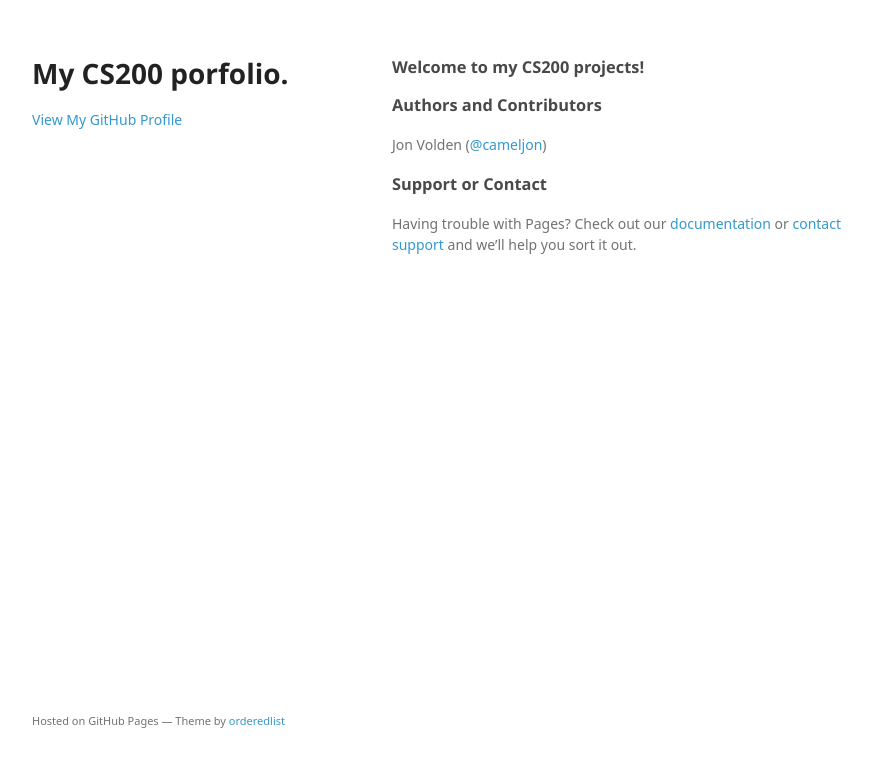
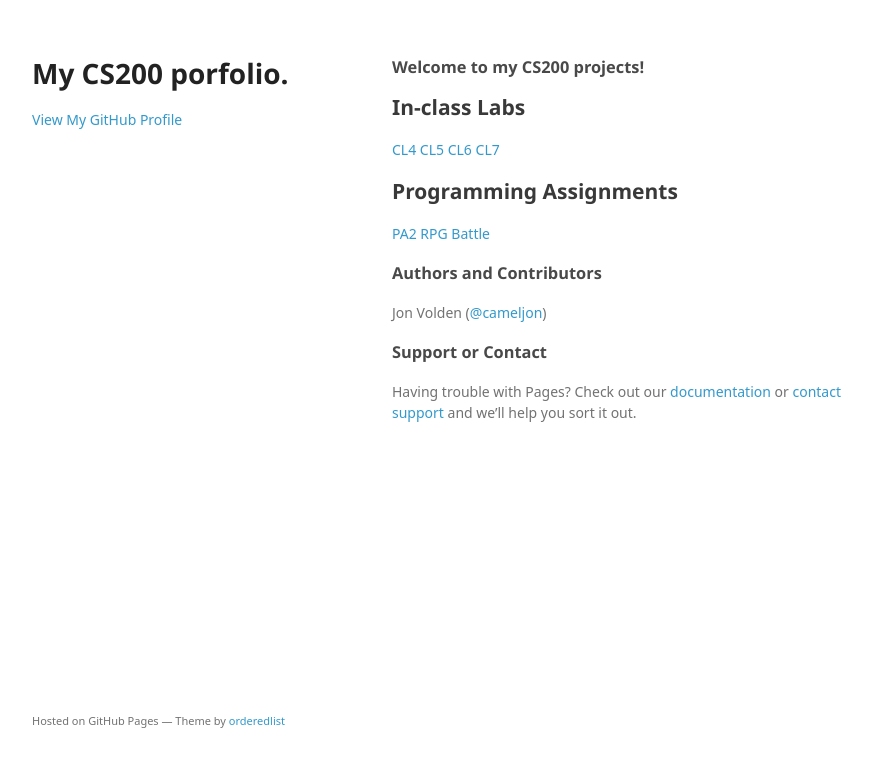
Before and after one commit to cameljon/cameljon.github.io, a plain HTML site: page index.html in a window 1280 px wide. Shown: the whole page, without its empty margins (178-1050 px from the left). Drawn offline with Linux system fonts and the light colour scheme; a web font is replaced by a local one.

Commit message:
Replace master branch with page content via GitHub

```diff
--- a/index.html
+++ b/index.html
@@ -26,6 +26,19 @@
         <h3>
 <a id="welcome-to-my-cs200-projects" class="anchor" href="#welcome-to-my-cs200-projects" aria-hidden="true"><span aria-hidden="true" class="octicon octicon-link"></span></a>Welcome to my CS200 projects!</h3>
 
+<h2>
+<a id="in-class-labs" class="anchor" href="#in-class-labs" aria-hidden="true"><span aria-hidden="true" class="octicon octicon-link"></span></a>In-class Labs</h2>
+
+<p><a href="https://github.com/cameljon/CL4">CL4</a>
+<a href="https://github.com/cameljon/CL5">CL5</a>
+<a href="https://github.com/cameljon/CL6">CL6</a>
+<a href="https://github.com/cameljon/CL7">CL7</a></p>
+
+<h2>
+<a id="programming-assignments" class="anchor" href="#programming-assignments" aria-hidden="true"><span aria-hidden="true" class="octicon octicon-link"></span></a>Programming Assignments</h2>
+
+<p><a href="https://github.com/cameljon/PA2">PA2 RPG Battle</a></p>
+
 <h3>
 <a id="authors-and-contributors" class="anchor" href="#authors-and-contributors" aria-hidden="true"><span aria-hidden="true" class="octicon octicon-link"></span></a>Authors and Contributors</h3>
 
--- a/params.json
+++ b/params.json
@@ -1,6 +1,6 @@
 {
   "name": "My CS200 porfolio.",
   "tagline": "",
-  "body": "### Welcome to my CS200 projects!\r\n\r\n### Authors and Contributors\r\nJon Volden (@cameljon)\r\n\r\n### Support or Contact\r\nHaving trouble with Pages? Check out our [documentation](https://help.github.com/pages) or [contact support](https://github.com/contact) and we’ll help you sort it out.\r\n",
+  "body": "### Welcome to my CS200 projects!\r\n## In-class Labs\r\n[CL4](https://github.com/cameljon/CL4)\r\n[CL5](https://github.com/cameljon/CL5)\r\n[CL6](https://github.com/cameljon/CL6)\r\n[CL7](https://github.com/cameljon/CL7)\r\n\r\n## Programming Assignments\r\n[PA2 RPG Battle](https://github.com/cameljon/PA2)\r\n\r\n### Authors and Contributors\r\nJon Volden (@cameljon)\r\n\r\n### Support or Contact\r\nHaving trouble with Pages? Check out our [documentation](https://help.github.com/pages) or [contact support](https://github.com/contact) and we’ll help you sort it out.\r\n",
   "note": "Don't delete this file! It's used internally to help with page regeneration."
 }
```
